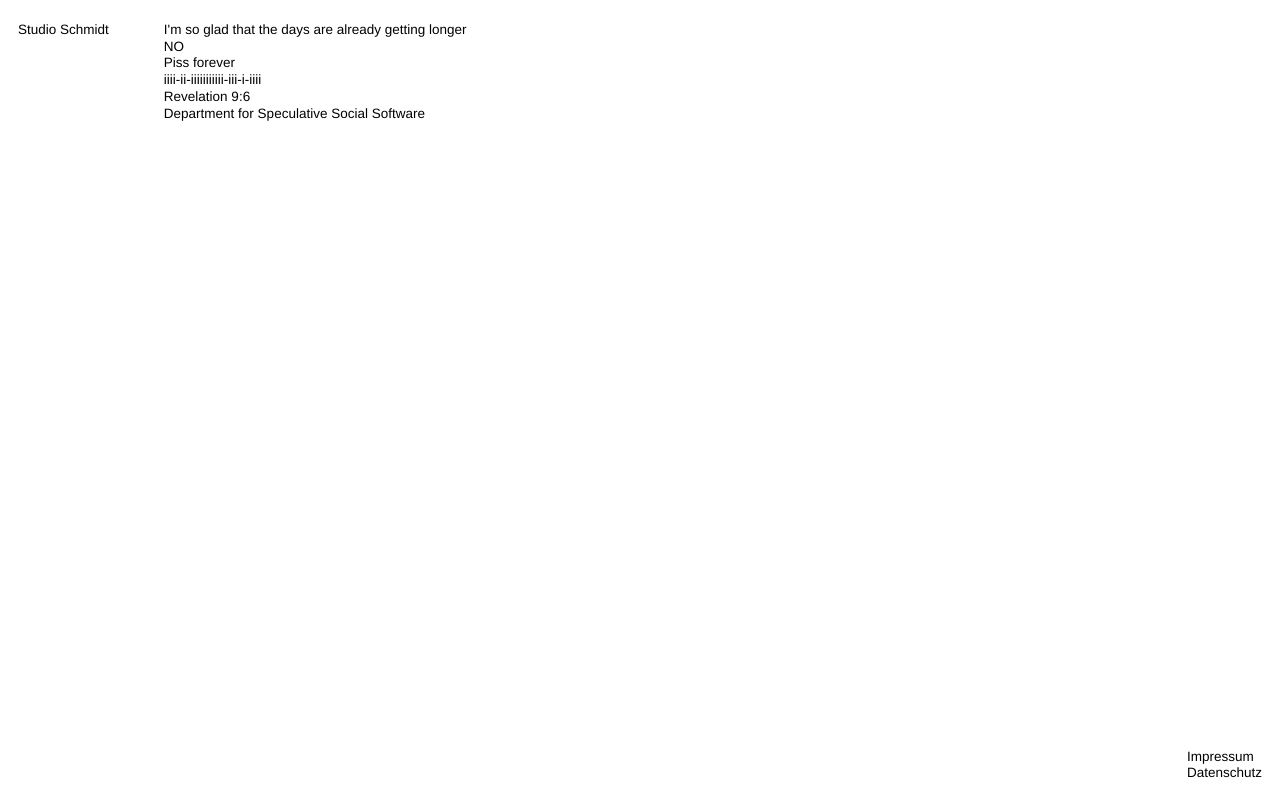
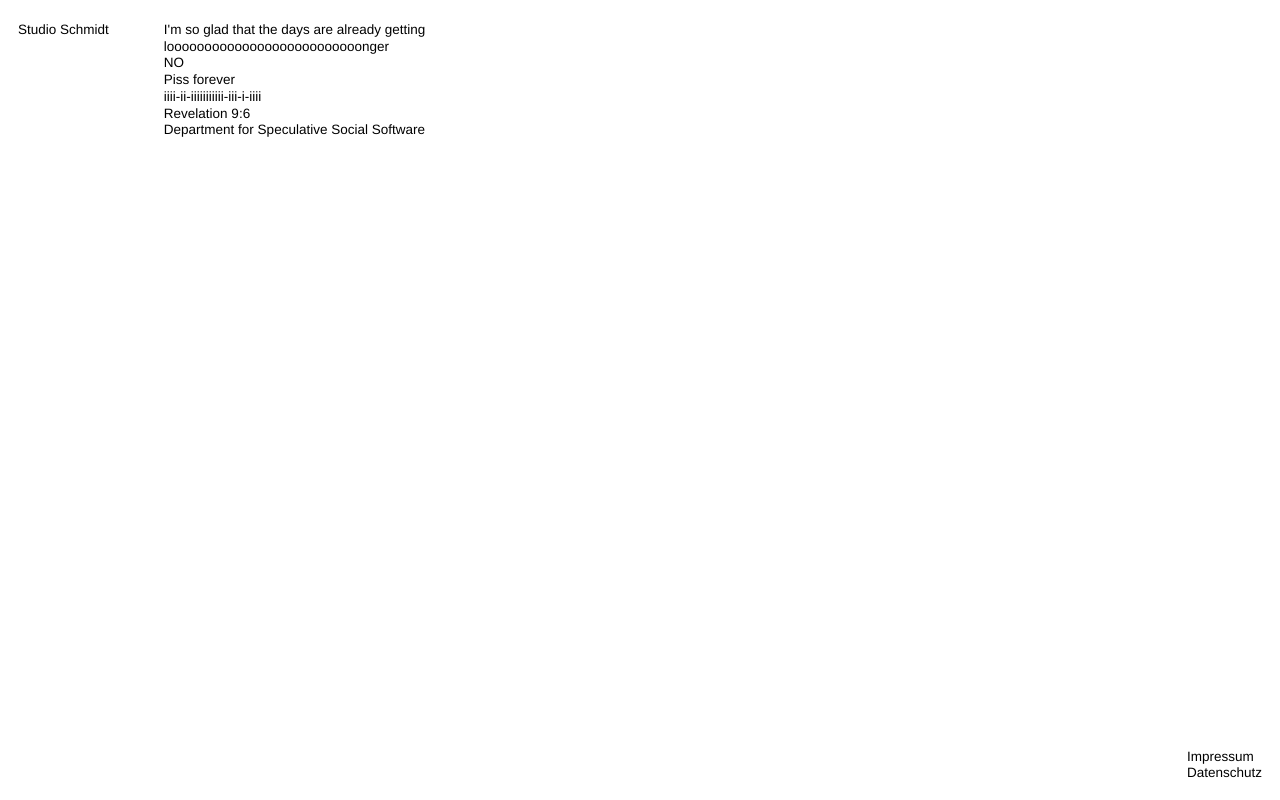
Before and after one commit to schmidtn-dot/portfolio-test, a plain HTML site: page index.html in a window 1280 px wide. Drawn offline with Linux system fonts and the light colour scheme.

Commit message:
oooooooooooooooooooooooooooo

```diff
--- a/index.html
+++ b/index.html
@@ -18,7 +18,7 @@
         <ul class="project-list" id="project-list">
           <li>
             <a href="#im-so-glad" class="project-link" data-project="im-so-glad">
-              I'm so glad that the days are already getting longer
+              I'm so glad that the days are already getting loooooooooooooooooooooooooonger
             </a>
           </li>
           <li>
```
